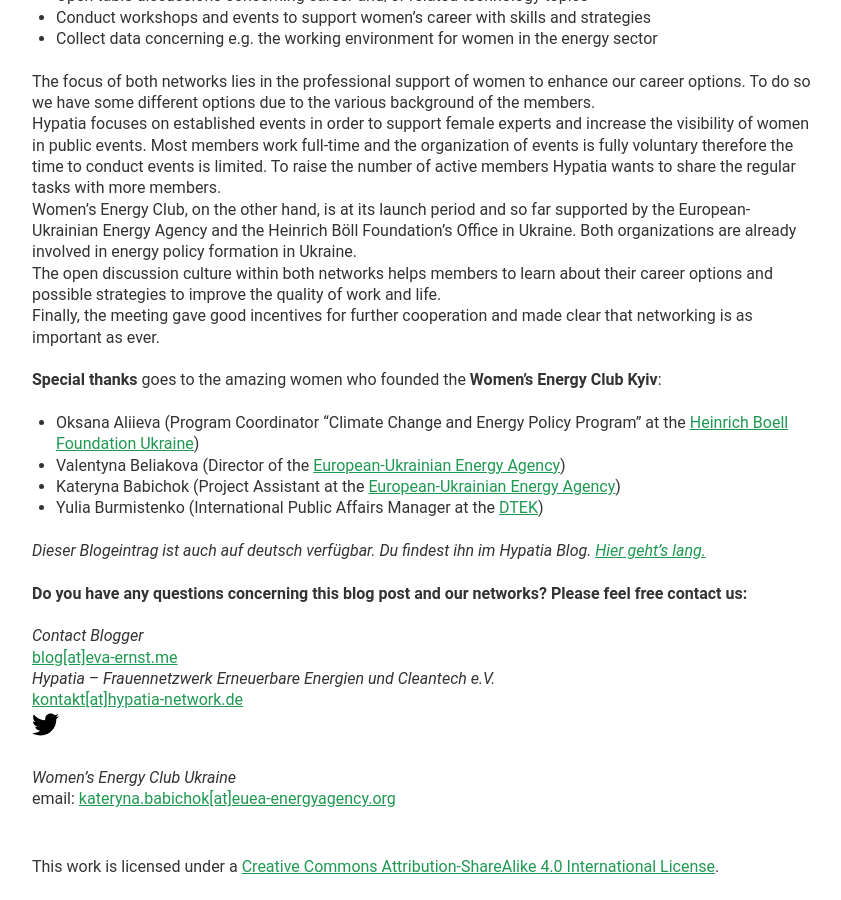
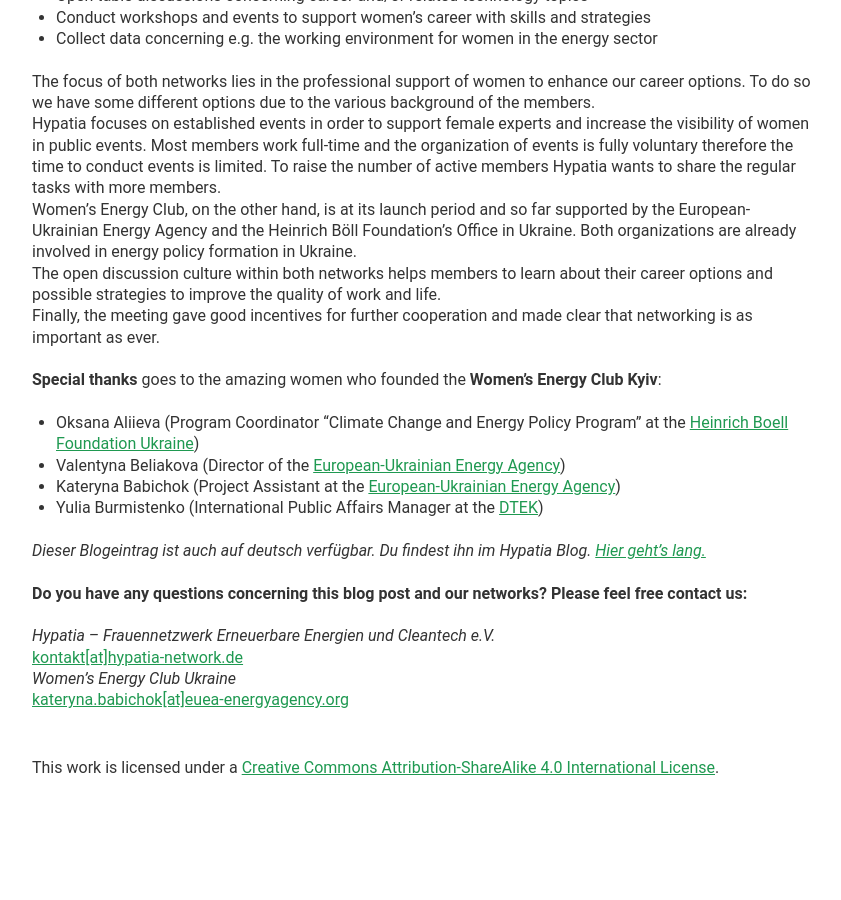
Before and after one commit to evafroehlich/website, a Jekyll site: the page built from _posts/2017-03-26-hypatia-meets-womens-energy-club_en.md, in a window 1280 px wide and 900 px high, scrolled down 2015 px. Shown: the whole window, without its empty margins (218-1059 px from the left). Built offline with Jekyll 4.4.1, drawn with Linux system fonts in a browser that asks for light colours; comment, search, counter and statistics services are not loaded; after the commit the page ends 2816 px from its top, so only the background shows below that.

Commit message:
more changes

```diff
--- a/_layouts/default.html
+++ b/_layouts/default.html
@@ -36,4 +36,3 @@
   {% include script.html %}
 </body>
 </html>
-{% include comments.html %}
--- a/_layouts/post.html
+++ b/_layouts/post.html
@@ -9,6 +9,7 @@
     {{ content }}
 
   </div>
+{% include comments.html %}
 </article>
 
 <br />This work is licensed under a <a rel="license" href="http://creativecommons.org/licenses/by-sa/4.0/">Creative Commons Attribution-ShareAlike 4.0 International License</a>.
--- a/_posts/2017-03-26-hypatia-meets-womens-energy-club_en.md
+++ b/_posts/2017-03-26-hypatia-meets-womens-energy-club_en.md
@@ -46,10 +46,7 @@
 
 **Do you have any questions concerning this blog post and our networks? Please feel free contact us:**
 
-*Contact Blogger*
-[blog[at]eva-ernst.me](mailto:blog@eva-ernst.me)
 *Hypatia – Frauennetzwerk Erneuerbare Energien und Cleantech e.V.*
 [kontakt[at]hypatia-network.de](mailto:kontakt@hypatia-network.de)
-<a class="contact__social-link" href="https://twitter.com/HypatiaNetwork"><img src="{{ "/img/twitter.svg" | relative_url }}"></a>
 *Women's Energy Club Ukraine*
-email: [kateryna.babichok[at]euea-energyagency.org](mailto:kateryna.babichok@euea-energyagency.org)
+[kateryna.babichok[at]euea-energyagency.org](mailto:kateryna.babichok@euea-energyagency.org)
```
